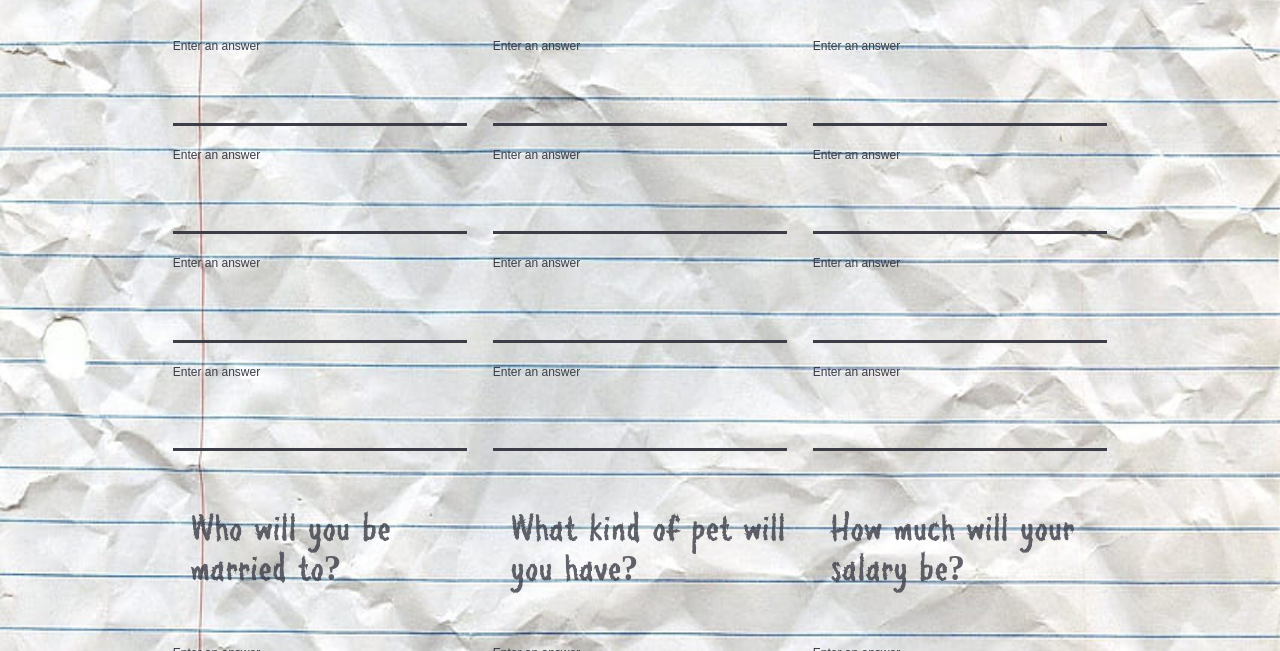
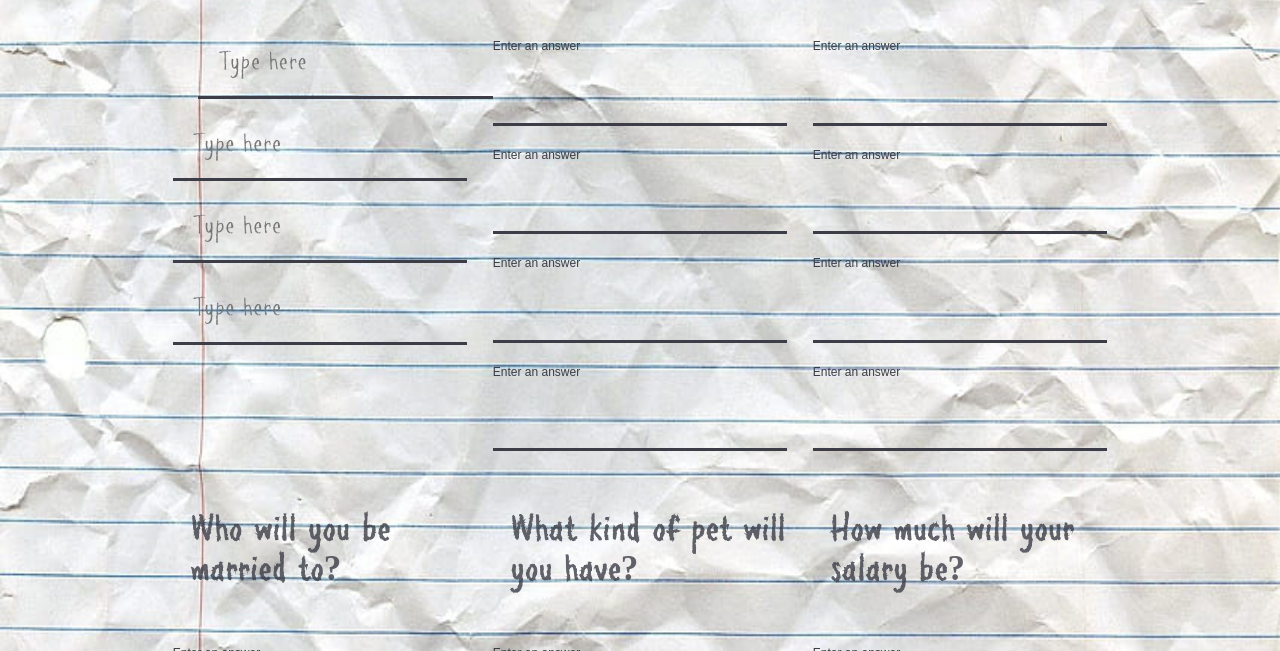
Before and after one commit to RachelCVerastique/MASH-Game, a plain HTML site: page index.html in a window 1280 px wide. Shown: the part 631-1282 px from the top of the page. Drawn offline with Linux system fonts and the light colour scheme.

Commit message:
testing placeholder, label no text

```diff
--- a/index.html
+++ b/index.html
@@ -23,14 +23,14 @@
     <div class="bucket">
         <div class="choice-bucket">
             <h4 class="highlight">What part of the world will you live?</h4>
-                <label for="formA1-1">Enter an answer</label>
-                    <input id="formA1-1" type="text" name="answer_1[]">
-                <label for="formA1-2">Enter an answer</label>
-                    <input id="formA1-2" type="text" name="answer_1[]">
-                <label for="formA1-3">Enter an answer</label>
-                    <input id="formA1-3" type="text" name="answer_1[]">
-                <label for="formA1-4">Enter an answer</label>
-                    <input id="formA1-4" type="text" name="answer_1[]">
+                <label for="formA1-1"></label>
+                    <input id="formA1-1" type="text" name="answer_1[]" placeholder="Type here">
+                <label for="formA1-2"></label>
+                    <input id="formA1-2" type="text" name="answer_1[]" placeholder="Type here">
+                <label for="formA1-3"></label>
+                    <input id="formA1-3" type="text" name="answer_1[]" placeholder="Type here">
+                <label for="formA1-4"></label>
+                    <input id="formA1-4" type="text" name="answer_1[]" placeholder="Type here">
         </div>
         <div class="choice-bucket">
             <h4 class="highlight">What will your future profession be?</h4>
```
